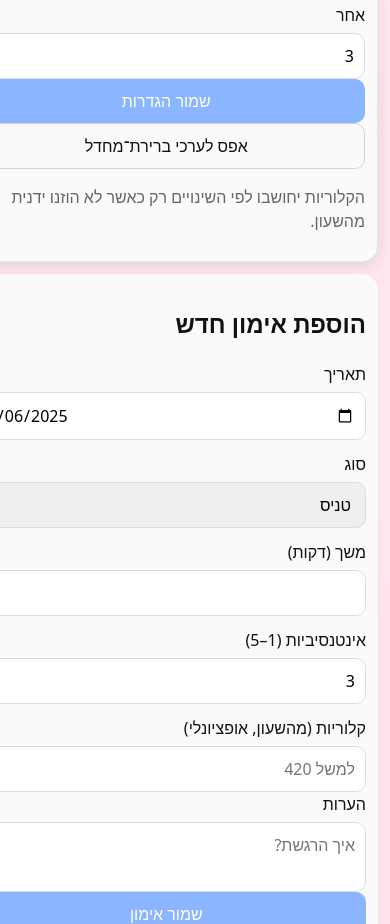
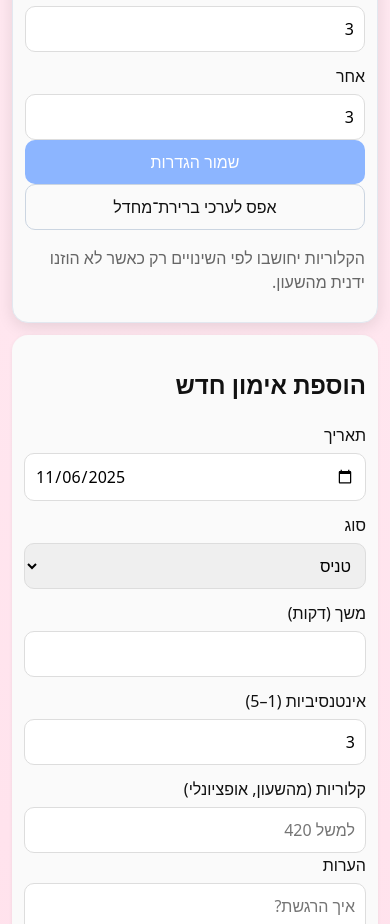
Before and after one commit to hilayankonsky/MoveMix, a plain HTML site: page index.html in a window 390 px wide. Shown: the part 1076-2000 px from the top of the page. Drawn offline with nearby package versions, Linux system fonts and the light colour scheme.

Commit message:
Update styles.css

```diff
--- a/styles.css
+++ b/styles.css
@@ -477,3 +477,69 @@ img, video {
   /* טולטיפ שלא יגרום לגלילה */
   .tooltip { width: min(420px, 90vw); }
 }
+
+/* ===== מובייל: ליישר את הכרטיסיות שבתוך <main> לטור אחד, רוחב מלא ומרכז ===== */
+@media (max-width: 700px) {
+
+  /* המיין עצמו – טור אחד, מרוכז, ללא שוליים שמאלה/ימינה */
+  main {
+    display: grid !important;
+    grid-template-columns: 1fr !important;
+    gap: 12px !important;
+    width: 100% !important;
+    margin: 0 !important;
+    padding: 0 12px !important; /* קצת נשימה בצדדים */
+    justify-items: stretch !important; /* כל הילדים ימלאו את הרוחב */
+    align-items: stretch !important;
+  }
+
+  /* כל סקשן במיין תופס שורה מלאה */
+  main > * {
+    grid-column: 1 / -1 !important;
+    margin: 0 !important;
+  }
+
+  /* הכרטיסיות הספציפיות – לבטל רוחבים/מקס-רוחבים/מינימום קודמים ולהדביק למרכז */
+  #form.card,
+  #weekly.card,
+  #monthly.card,
+  #history.card,
+  #stats.card {
+    width: 100% !important;
+    max-width: 100% !important;
+    min-width: 0 !important;
+    margin: 0 !important;
+    justify-self: stretch !important;
+    align-self: stretch !important;
+    float: none !important;
+    position: static !important;
+  }
+
+  /* טפסים/כפתורים בפנים – לא לשבור רוחב */
+  #form.card .row,
+  #form.card input,
+  #form.card select,
+  #form.card textarea,
+  #form.card button {
+    width: 100% !important;
+    max-width: 100% !important;
+  }
+
+  /* גרפים/קנבס בתוך הסיכומים/סטטיסטיקות – לא יחרגו */
+  #weekly canvas,
+  #monthly canvas,
+  #stats canvas,
+  .chart-wrap {
+    width: 100% !important;
+    max-width: 100% !important;
+    height: auto !important;
+  }
+
+  /* טבלה – גלילה אופקית רכה כשצריך, בלי להזיז את הדף שמאלה */
+  #history-table {
+    display: block !important;
+    overflow-x: auto !important;
+    -webkit-overflow-scrolling: touch;
+    white-space: nowrap;
+  }
+}
```
